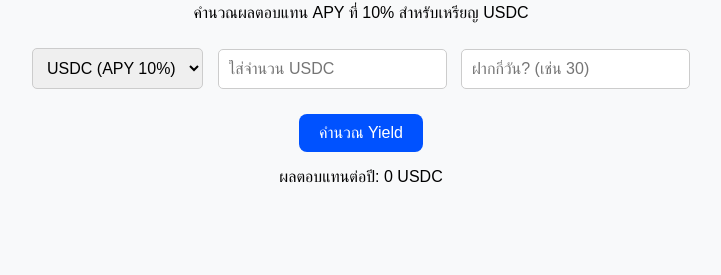
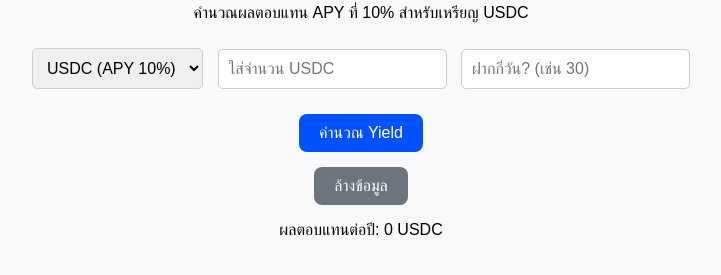
Before and after one commit to Reborn4749/Base-Yield-Calculator, a plain HTML site: page index.html in a window 1280 px wide. Shown: the part 105-380 px from the top of the page, without its empty margins (279-1000 px from the left). Drawn offline with Linux system fonts and the light colour scheme.

Commit message:
feat: add reset button to html

```diff
--- a/index.html
+++ b/index.html
@@ -14,7 +14,8 @@
     </select>
     <input type="number" id="usdcAmount" placeholder="ใส่จำนวน USDC">
     <input type="number" id="stakingDays" placeholder="ฝากกี่วัน? (เช่น 30)">
-    <button id="calcBtn">คำนวณ Yield</button>
+  <button id="calcBtn">คำนวณ Yield</button>
+    <button id="resetBtn" style="background-color: #6c757d;">ล้างข้อมูล</button>
     <p>ผลตอบแทนต่อปี: <span id="yieldResult">0</span> USDC</p>
     <script src="script.js"></script>
 </body>
```
